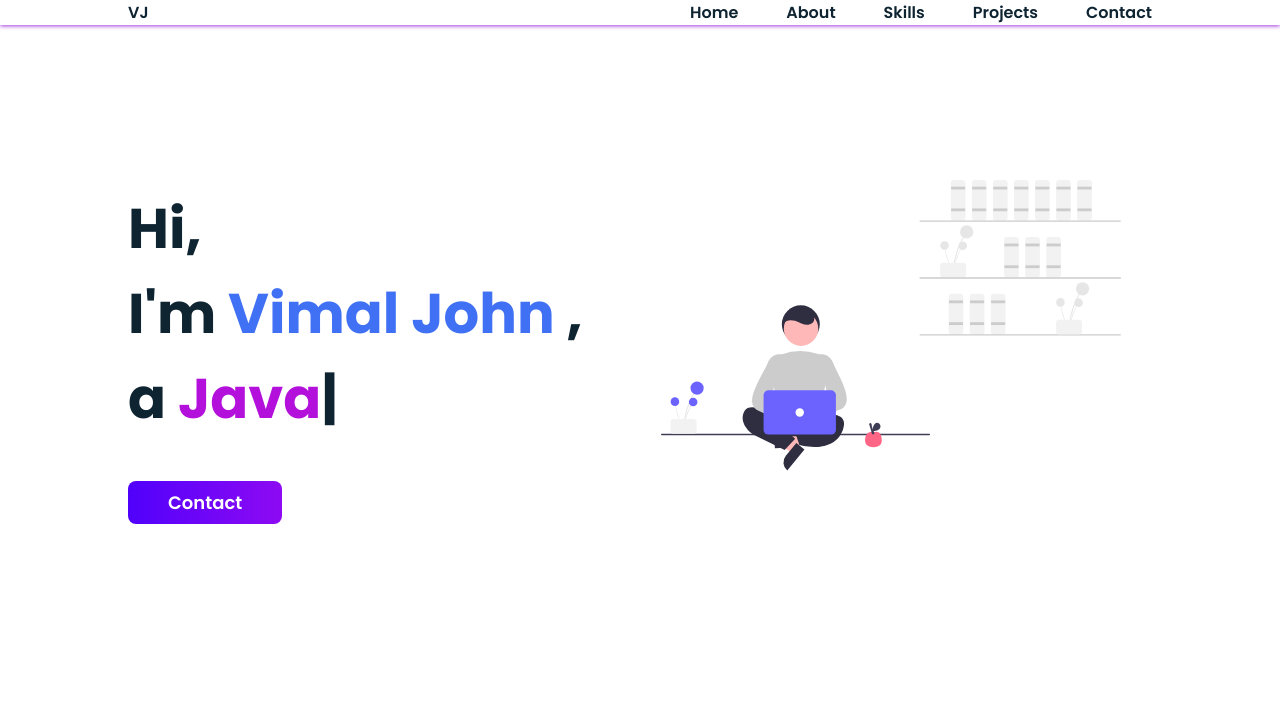
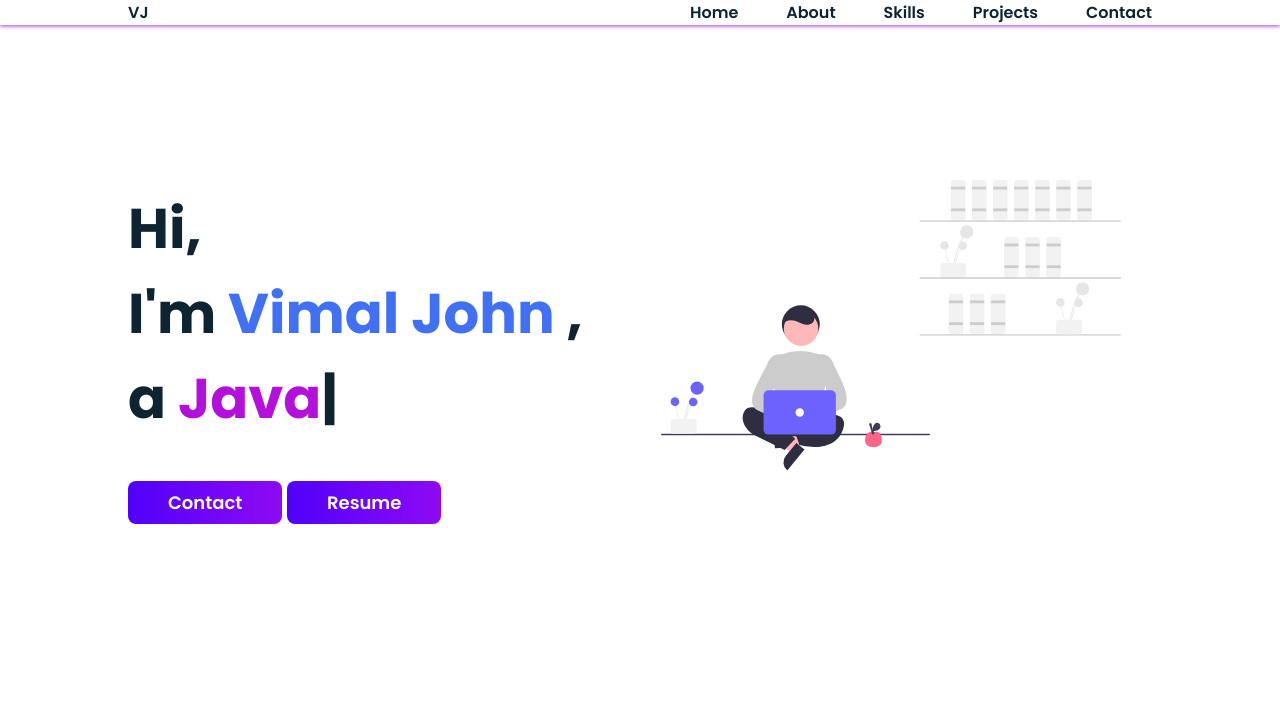
Before and after one commit to 65518/Portfolio, a plain HTML site: page index.html in a window 1280 px wide. Shown: the top 703 px of the page. Drawn offline with nearby package versions, Linux system fonts and the light colour scheme.

Commit message:
Update index.html
Adding resume download button

```diff
--- a/index.html
+++ b/index.html
@@ -41,6 +41,8 @@
                     <br> a <span class="element"></span></h1>
                     <a href="#contact" class="button" data-aos="zoom-in"
                     data-aos-delay="100">Contact</a>
+                    <a href="./ResumeDocument/Resume.pdf" class="button" data-aos="zoom-in"
+                    data-aos-delay="100" download="Resume.pdf">Resume</a>
             </div>
             <!-- Home Icons -->
             <div class="home_social">
```
